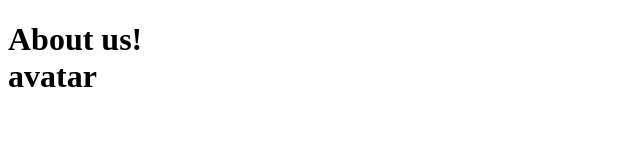
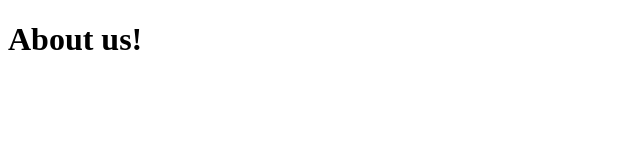
Before and after one commit to ITK-SHIN/learning-nextjs-nomad, a Next.js app: page /about-us in a window 1280 px wide. Shown: the top 160 px of the page, without its empty margins (0-640 px from the left). Built offline with nearby package versions, Linux system fonts and the light colour scheme.

Commit message:
not-found 페이지

```diff
--- a/app/about-us/company/page.tsx
+++ /dev/null
@@ -1,3 +0,0 @@
-export default function Company() {
-  return <h1>Company teams!</h1>;
-}
--- a/app/about-us/company/sales/page.tsx
+++ /dev/null
@@ -1,3 +0,0 @@
-export default function Sales() {
-  return <h1>Sales teams!</h1>;
-}
--- a/app/about-us/page.tsx
+++ b/app/about-us/page.tsx
@@ -1,9 +1,3 @@
-import Avatar from "../components/Avatar";
-
 export default function AboutUs() {
-  return (
-    <h1>
-      About us! <Avatar />
-    </h1>
-  );
+  return <h1>About us!</h1>;
 }
--- a/app/components/Avatar.tsx
+++ /dev/null
@@ -1,7 +0,0 @@
-import React from "react";
-
-const Avatar = () => {
-  return <div>avatar</div>;
-};
-
-export default Avatar;
```
Also changed, not shown: app/not-found.tsx (added, +7 -0 lines), components/navigation.tsx (added, +14 -0 lines).
